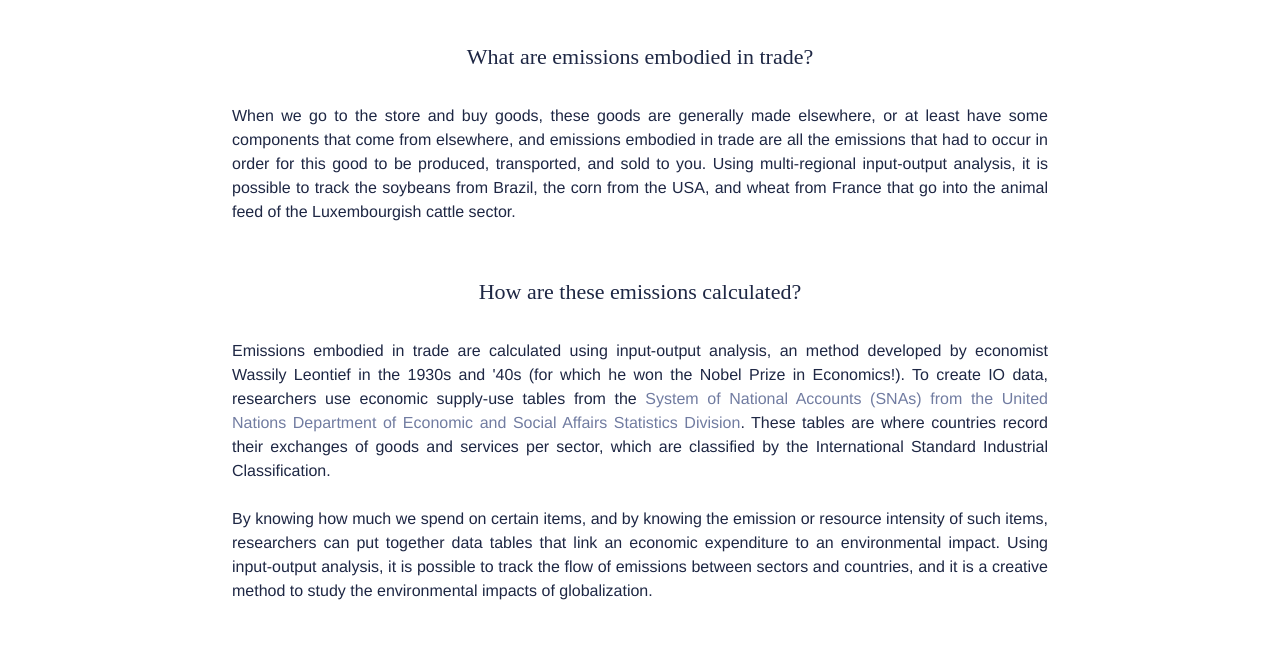
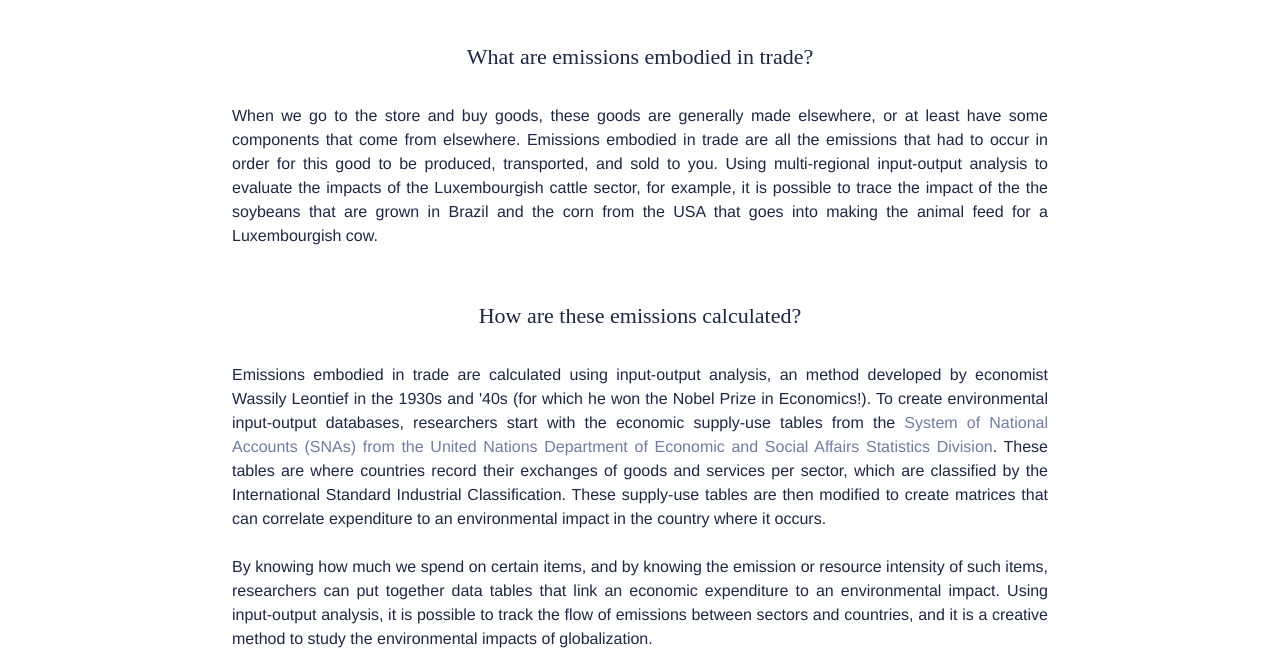
Before and after one commit to alyabolowich/emissions-in-trade-api, a website: page website/pages/about.html in a window 1280 px wide. Shown: the part 121-783 px from the top of the page. Drawn offline with nearby package versions, Linux system fonts and the light colour scheme; some icons are missing; files whose address does not match are found by name.

Commit message:
Modified text
Modified some of the descriptions in the text

```diff
--- a/website/pages/about.html
+++ b/website/pages/about.html
@@ -59,19 +59,21 @@
     <div class="container">
         <p class="about-title"> What are emissions embodied in trade?</p>
         <p class= "about-paragraph"> When we go to the store and buy goods, these goods are generally made elsewhere, or at least have
-            some components that come from elsewhere, and emissions embodied in trade are all the emissions that had to occur
-            in order for this good to be produced, transported, and sold to you. Using multi-regional input-output analysis, it is possible to track the soybeans from Brazil, the corn from the USA, and wheat
-            from France that go into the animal feed of the Luxembourgish cattle sector.
+            some components that come from elsewhere. Emissions embodied in trade are all the emissions that had to occur
+            in order for this good to be produced, transported, and sold to you. Using multi-regional input-output analysis to evaluate the
+            impacts of the Luxembourgish cattle sector, for example, it is possible to trace the impact of the the soybeans that are grown in Brazil
+            and the corn from the USA that goes into making the animal feed for a Luxembourgish cow.
         </p>
     </div>
 
     <div class="container">
         <p class="about-title"> How are these emissions calculated?</p>
         <p class="about-paragraph"> Emissions embodied in trade are calculated using input-output analysis, an method developed by
-            economist Wassily Leontief in the 1930s and '40s (for which he won the Nobel Prize in Economics!). To create IO data, researchers
-            use economic supply-use tables from the <a href="https://unstats.un.org/unsd/nationalaccount/sna.asp" target="_blank" id="about-link">System of National Accounts (SNAs) from the United Nations Department of Economic
+            economist Wassily Leontief in the 1930s and '40s (for which he won the Nobel Prize in Economics!). To create environmental input-output databases, researchers
+            start with the economic supply-use tables from the <a href="https://unstats.un.org/unsd/nationalaccount/sna.asp" target="_blank" id="about-link">System of National Accounts (SNAs) from the United Nations Department of Economic
             and Social Affairs Statistics Division</a>. These tables are where countries record their exchanges of goods and services per sector,
-            which are classified by the International Standard Industrial Classification.
+            which are classified by the International Standard Industrial Classification. These supply-use tables are then modified to create matrices that
+            can correlate expenditure to an environmental impact in the country where it occurs.
             <br><br>
             By knowing how much we spend on certain items, and by knowing the emission or resource intensity of such items, researchers can put together
             data tables that link an economic expenditure to an environmental impact. Using input-output analysis, it is possible to track the flow of
```
